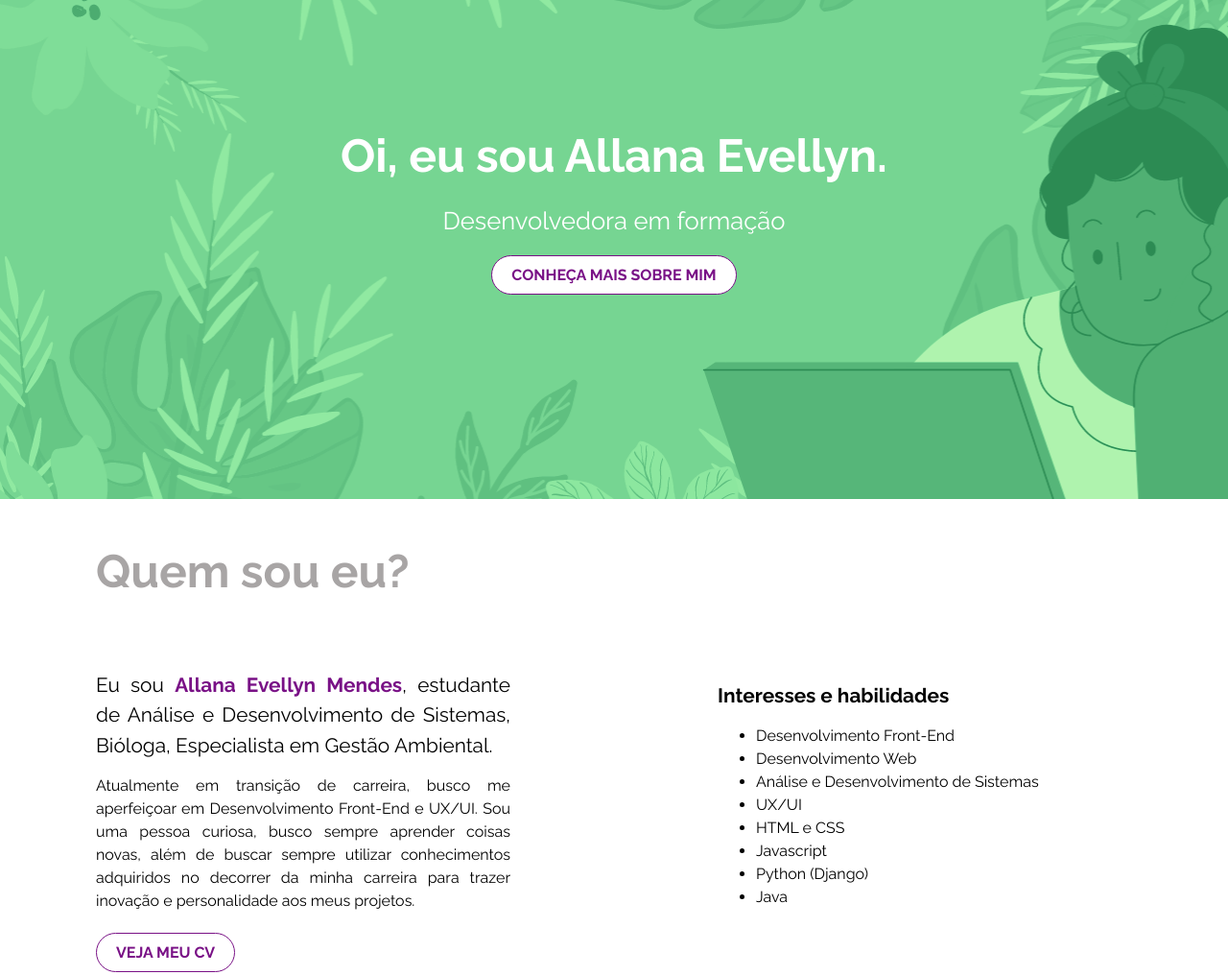
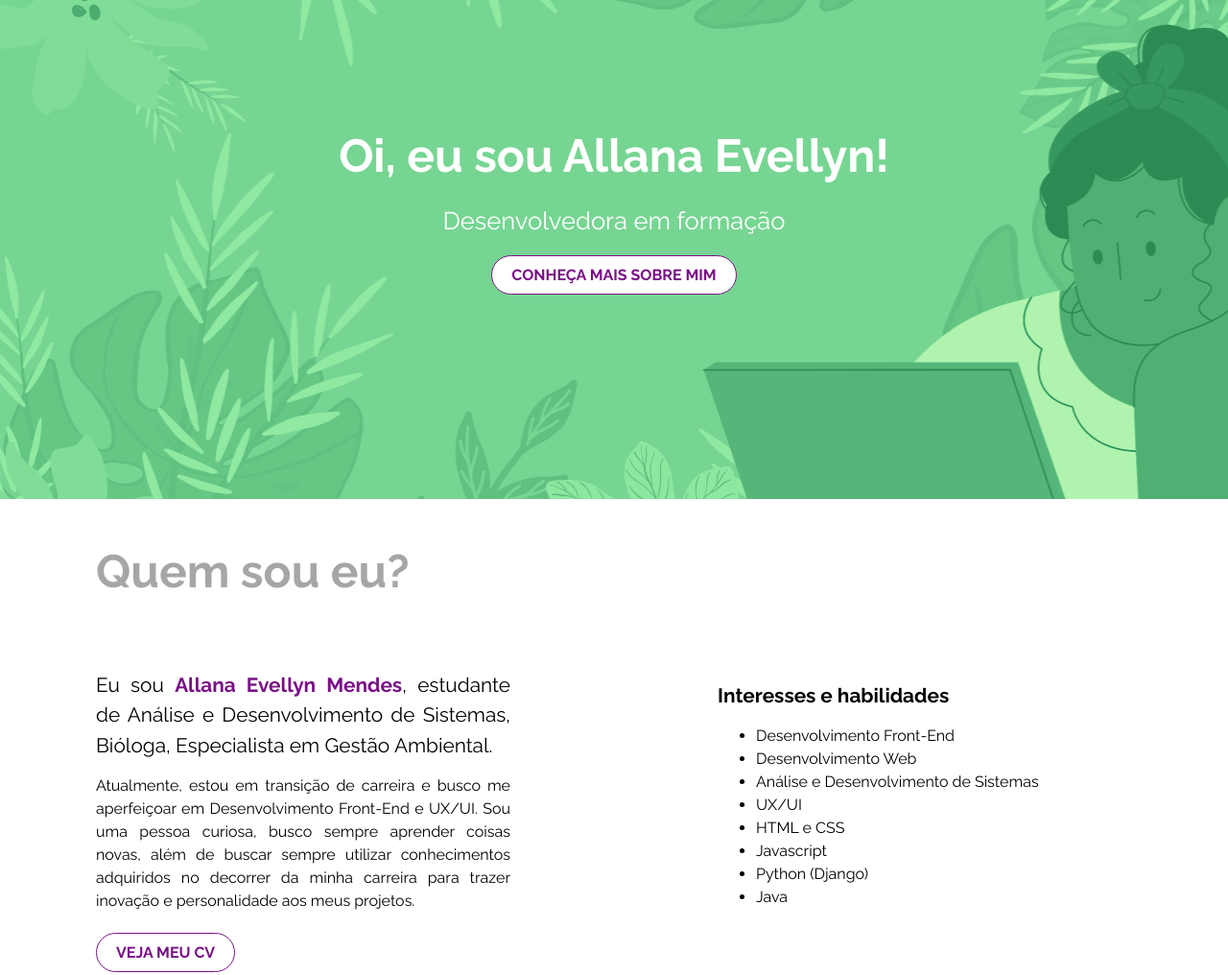
Before and after one commit to allanina/workshopReprograma, a plain HTML site: page index.html in a window 1280 px wide. Shown: the part 80-1096 px from the top of the page at 96% size. Drawn offline with Linux system fonts and the light colour scheme.

Commit message:
Alterações na descrição pessoal

```diff
--- a/index.html
+++ b/index.html
@@ -14,7 +14,7 @@
 
     <section class="cabecalho">
         <div class="container">
-            <h1 class="cabecalho__titulo">Oi, eu sou Allana Evellyn.</h1>
+            <h1 class="cabecalho__titulo">Oi, eu sou Allana Evellyn!</h1>
             <p class="cabecalho__texto">Desenvolvedora em formação</p>
             <button class="botao">
                 <a href="https://www.linkedin.com/in/allanaevellyn/"> Conheça mais sobre mim </a>
@@ -34,7 +34,7 @@
 
                     <p class="sobre-mim__descricao-texto destaque">Eu sou <span>Allana Evellyn Mendes</span>, estudante de Análise e Desenvolvimento de Sistemas, Bióloga, Especialista em Gestão Ambiental.</p>
 
-                    <p class="sobre-mim__descricao-texto" >Atualmente em transição de carreira, busco me aperfeiçoar em Desenvolvimento Front-End e UX/UI. Sou uma pessoa curiosa, busco sempre aprender coisas novas, além de buscar sempre utilizar conhecimentos adquiridos no decorrer da minha carreira para trazer inovação e personalidade aos meus projetos. </p>
+                    <p class="sobre-mim__descricao-texto" >Atualmente, estou em transição de carreira e busco me aperfeiçoar em Desenvolvimento Front-End e UX/UI. Sou uma pessoa curiosa, busco sempre aprender coisas novas, além de buscar sempre utilizar conhecimentos adquiridos no decorrer da minha carreira para trazer inovação e personalidade aos meus projetos. </p>
 
                     <button class="botao">
                         <a href="https://tinyurl.com/curriculo-allana"> Veja meu CV </a>
```
